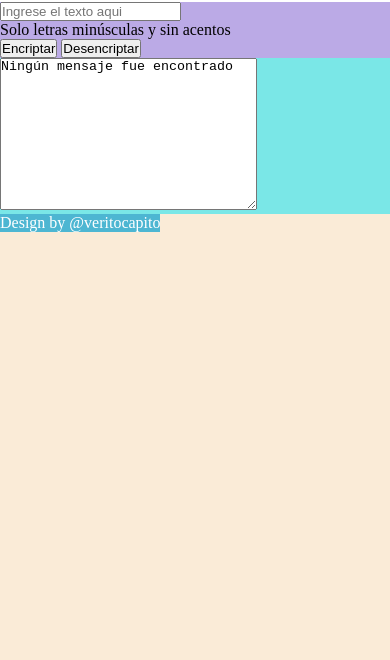
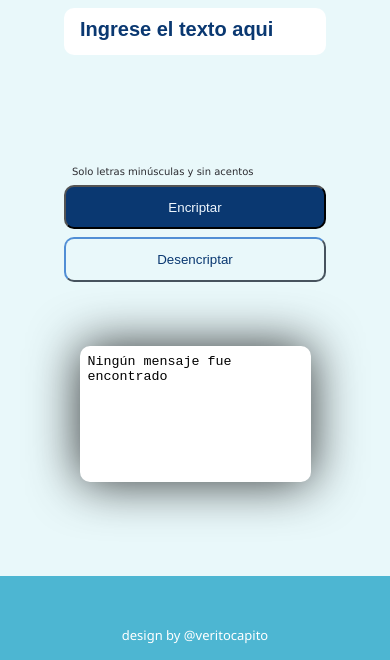
Before and after one commit to veritocapito/textEncrypter, a plain HTML site: page index.html in a window 390 px wide. Shown: the part 184-844 px from the top of the page. Drawn offline with Linux system fonts and the light colour scheme.

Commit message:
agrego estilos first mobile

```diff
--- a/assets/styles.css
+++ b/assets/styles.css
@@ -5,7 +5,7 @@
 }
 
 body{
-    background-color: antiquewhite;
+    background-color: rgb(233, 248, 250);
 }
 
 nav{
@@ -14,30 +14,104 @@ nav{
     display: flex;
     flex-direction: column;
     align-items: center;
-    gap: 1rem;
 }
 
 h1 {
     display: inline-flex;
     color: #4DB6D2;
-
+    font-family: 'Lucida Sans', 'Lucida Sans Regular', 'Lucida Grande', 'Lucida Sans Unicode', Geneva, Verdana, sans-serif;
 }
 
 nav img{
-    height: 15vh;
+    height: 10vh;
 }
 
 main{
-    background-color: rgb(187, 170, 230);
+    padding: 1rem;
+    font-family: Verdana, Geneva, Tahoma, sans-serif;
+}
+
+form{
+    min-height: 40vh;
+    margin: 1rem;
+    padding: 1rem;
+    display: flex;
+    flex-direction: column;
+    justify-content: space-between;
+    gap: 1rem;
+}
+
+input{
+    border-style: none;
+    padding: 1rem;
+    border-radius: 10px;
+    margin: 1rem;
+}
+
+::placeholder {
+    color: rgb(10, 56, 113);
+    font-size: 1.5em;
+    font-weight: bold;
+}
+
+.muted{
+    font-size: x-small;
+    color: rgb(44, 44, 49);
+    padding-left: 0.5rem;
+}
+
+.buttons{
+    display: flex;
+    flex-direction: column;
+    gap: 0.5rem;
+    margin: 1rem;
+}
+
+#button1{
+    border-radius: 10px;
+    padding: 0.8rem;
+    color: aliceblue;
+    background-color: rgb(10, 56, 113);
+    cursor: pointer;
+}
+
+#button2{
+    border-radius: 10px;
+    padding: 0.8rem;
+    color: rgb(10, 56, 113);
+    border-color: rgba(10, 56, 113, 0.7);
+    outline-color: rgb(10, 56, 113) ;
+    cursor: pointer;
+    background-color: transparent;
 }
 
 section{
-    background-color: rgb(122, 231, 231);
+    min-height: 30vh;
+    display: flex;
+    justify-content: center;
+}
+
+textarea{
+    border-radius: 10px;
+    padding: 0.5rem;
+    margin-bottom: 1rem;
+    border-style: none;
+    resize: none;
+    box-shadow: 0 0 50px rgba(0,0,0,0.8);
 }
 
 footer{
     position: fixed;
+    bottom:0;
+    width: 100vw;
+    height: 10vh;
+    clear:both;
     background-color: #4DB6D2;
-    text-align: center;
+    justify-content: center;
+    align-items: flex-end;
     color: #ffff;
+    display: flex;
+    padding: 1rem;
+    font-family: 'Segoe UI', Tahoma, Geneva, Verdana, sans-serif;
+    font-size: small;
 }
--- a/index.html
+++ b/index.html
@@ -17,22 +17,24 @@
         <main>
             <form action="#">
                 <!-- Campo para el texto que va a ser encriptado/desencriptado-->
-                <input name="" id="" cols="30" rows="10" placeholder="Ingrese el texto aqui"></input>
-                <div>Solo letras minúsculas y sin acentos</div>
-                <!-- Un botón para encriptar -->
-                <button>Encriptar</button>
-                <!-- Un botón para desencriptar -->
-                <button>Desencriptar</button>
+                <input name="text" id="text" placeholder="Ingrese el texto aqui"></input>
+                <div class="buttons">
+                    <p class="muted">Solo letras minúsculas y sin acentos</p>
+                    <!-- Un botón para encriptar -->
+                    <button id="button1">Encriptar</button>
+                    <!-- Un botón para desencriptar -->
+                    <button id="button2">Desencriptar</button>
+                </div>
             </form>
         </main>
         <section>
             <!-- Área para mostrar el texto encriptado/desencriptado -->
             <div>
-                <textarea name="" id="" cols="30" rows="10" placeholder="Ingresa el texto que desees encriptar o desencriptar.">Ningún mensaje fue encontrado</textarea>
+                <textarea name="" id="" cols="25" rows="8" placeholder="Ingresa el texto que desees encriptar o desencriptar.">Ningún mensaje fue encontrado</textarea>
             </div>
         </section>
         <footer class="">
-            <p>Design by @veritocapito</p>
+            <p>design by @veritocapito</p>
         </footer>
     </body>
 </html>
```
